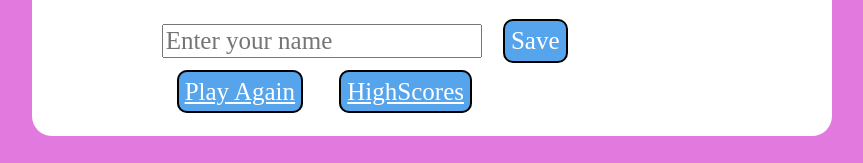
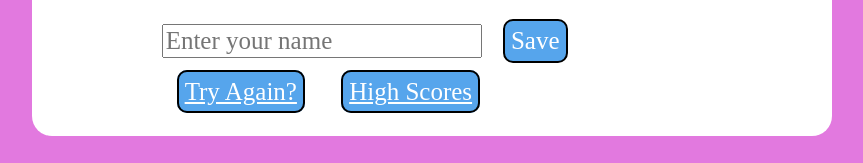
Before and after one commit to JGordon59/Coding-Jeopardy, a plain HTML site: page assets/results.html in a window 1280 px wide. Shown: the part 340-503 px from the top of the page, without its empty margins (208-1071 px from the left). Drawn offline with nearby package versions, Linux system fonts and the light colour scheme.

Commit message:
some tweaks for grammar

```diff
--- a/assets/results.html
+++ b/assets/results.html
@@ -19,8 +19,8 @@
                 type="submit"
                 onclick="saveHighscore(event)">Save</button>
             </form>
-            <a href="../index.html" class="btn">Play Again</a>
-            <a href="./highscore.html" class="btn">HighScores</a>
+            <a href="../index.html" class="btn">Try Again?</a>
+            <a href="./highscore.html" class="btn">High Scores</a>
 
 
         </div>
```
